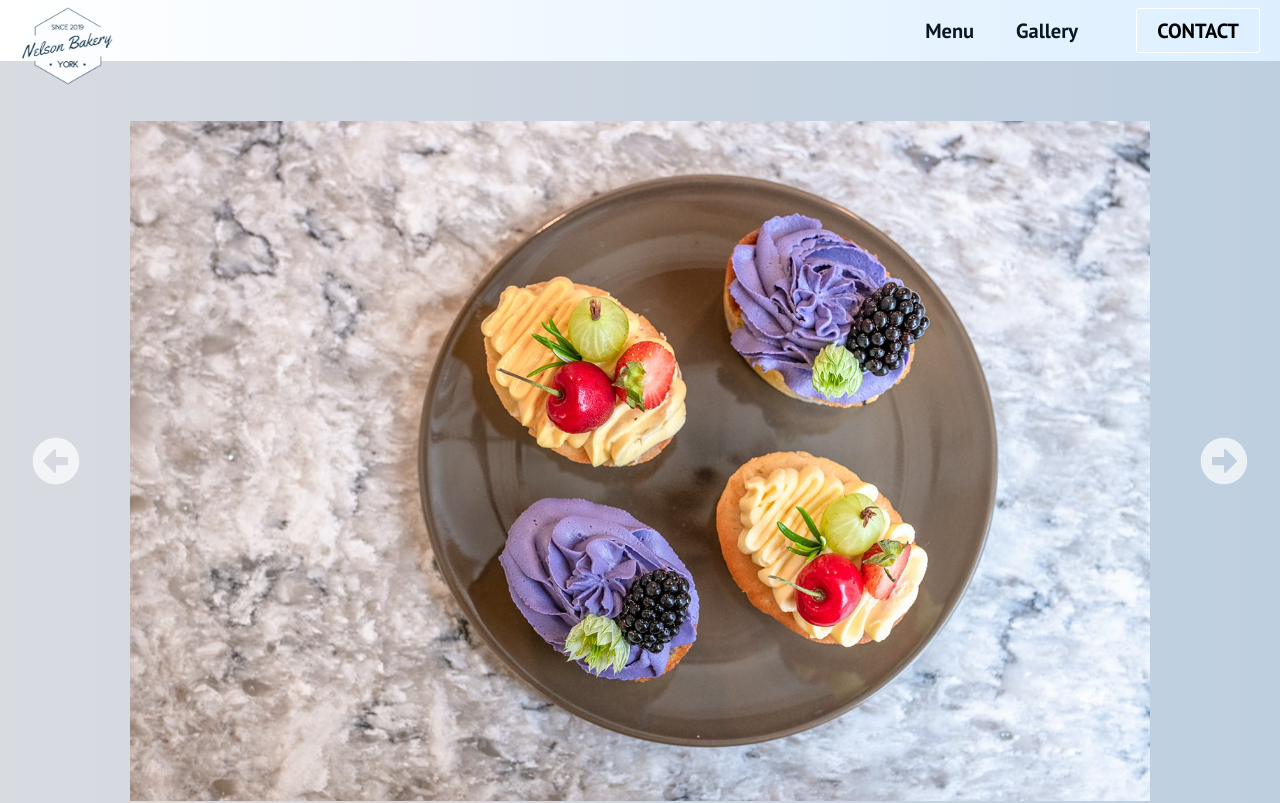
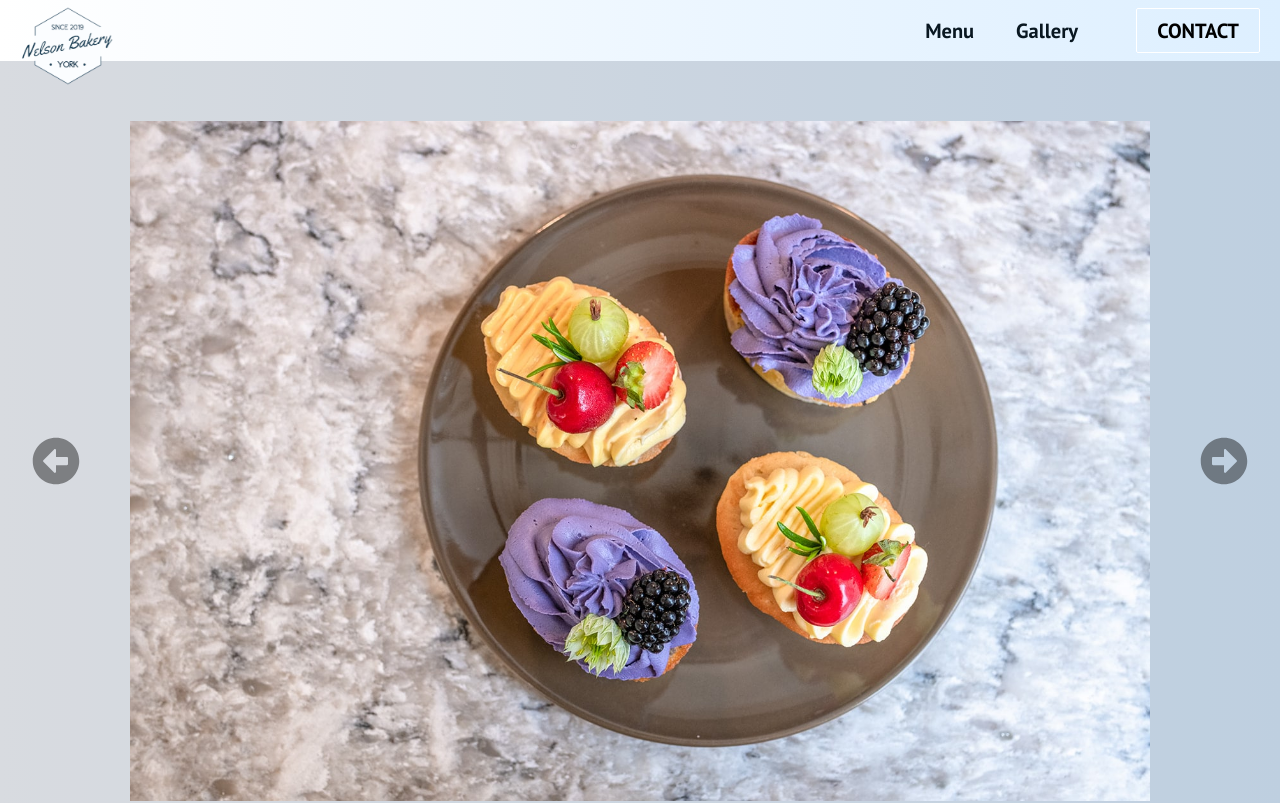
Before and after one commit to JackMorris117/Nelson, a React (Create React App) app: page /gallery in a window 1280 px wide. Shown: the top 803 px of the page. Built offline with nearby package versions, Linux system fonts and the light colour scheme.

Commit message:
darken arrow

```diff
--- a/src/App.css
+++ b/src/App.css
@@ -78,7 +78,7 @@
   top: 47%;
   right: 32px;
   font-size: 3rem;
-  color: rgba(255, 255, 255, 0.712);
+  color: rgba(0, 0, 0, 0.418);
   z-index: 10;
   cursor: pointer;
   user-select: none;
@@ -90,7 +90,7 @@
   top: 47%;
   left: 32px;
   font-size: 3rem;
-  color: rgba(255, 255, 255, 0.712);
+  color: rgba(0, 0, 0, 0.418);
   z-index: 10;
   cursor: pointer;
   user-select: none;
```
